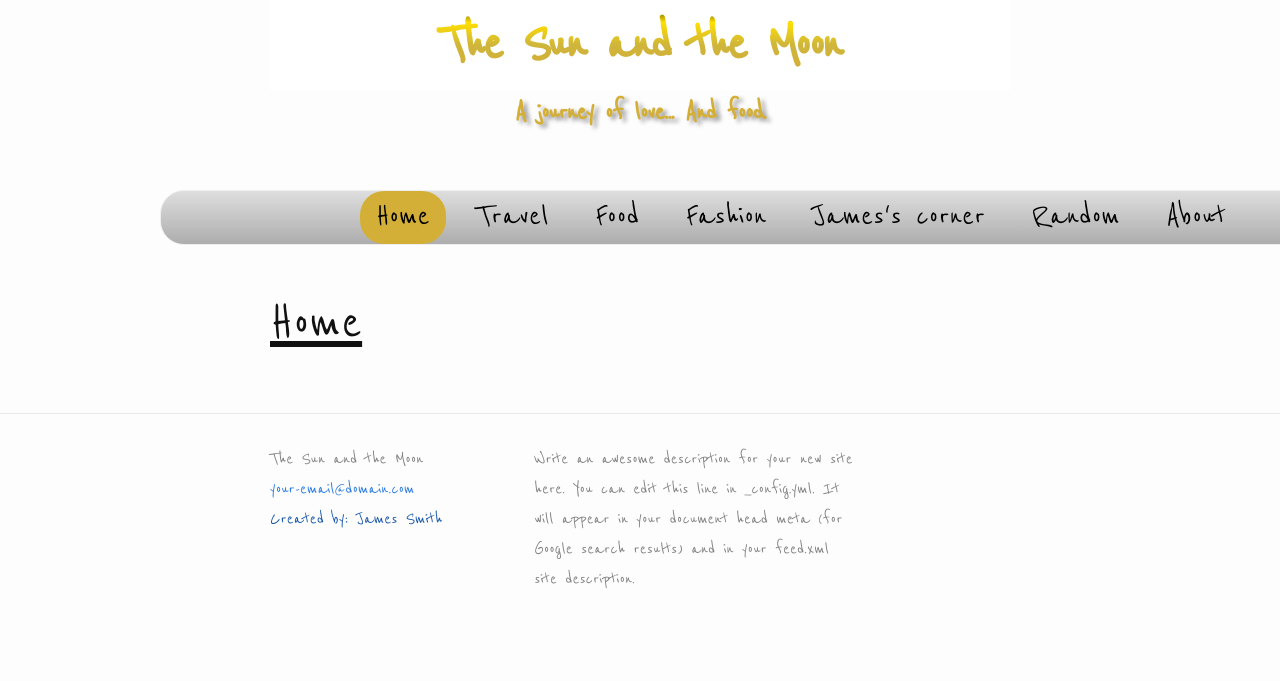
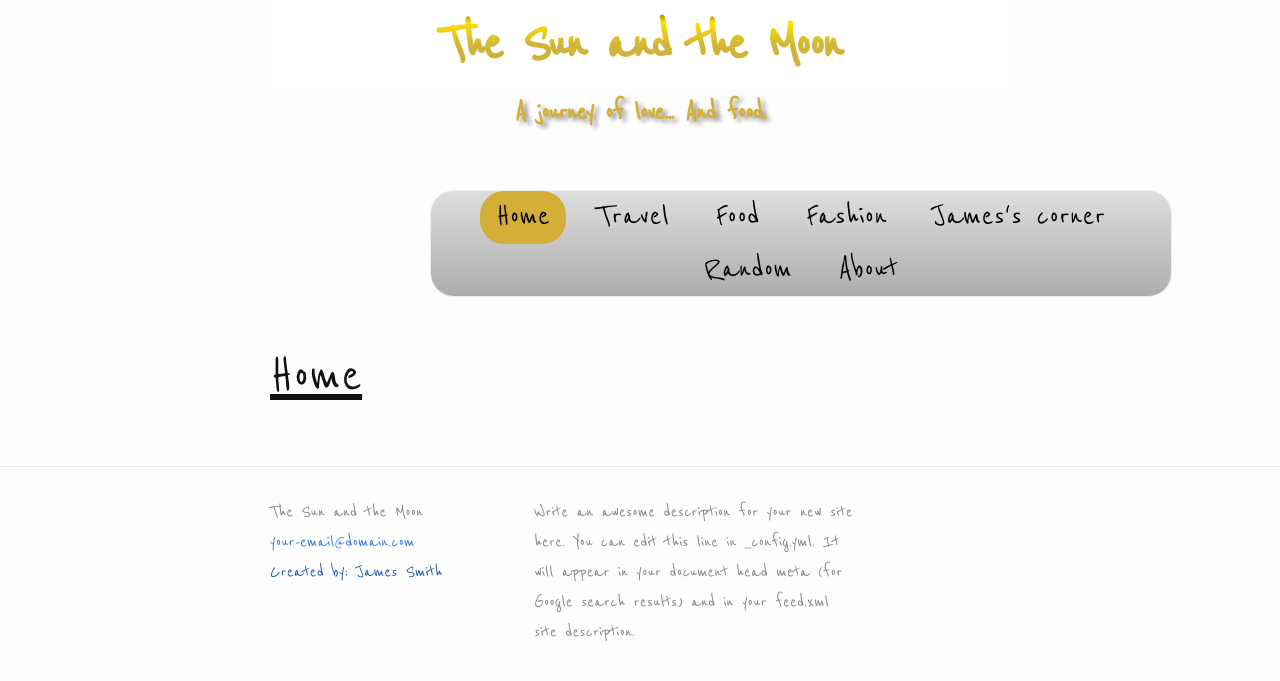
Before and after one commit to james-karen/james-karen.github.io, a Jekyll site: the page built from index.html, in a window 1280 px wide. Shown: the top 681 px of the page. Built offline with Jekyll 4.4.1, drawn with Linux system fonts in a browser that asks for light colours.

Commit message:
Mobile fixes

```diff
--- a/_layouts/default.html
+++ b/_layouts/default.html
@@ -8,8 +8,9 @@
     {% include header.html %}
 
     <div class="page-content">
-      {% include navigation.html %}
+
       <div class="wrapper">
+        {% include navigation.html %}
         {{ content }}
       </div>
     </div>
```
